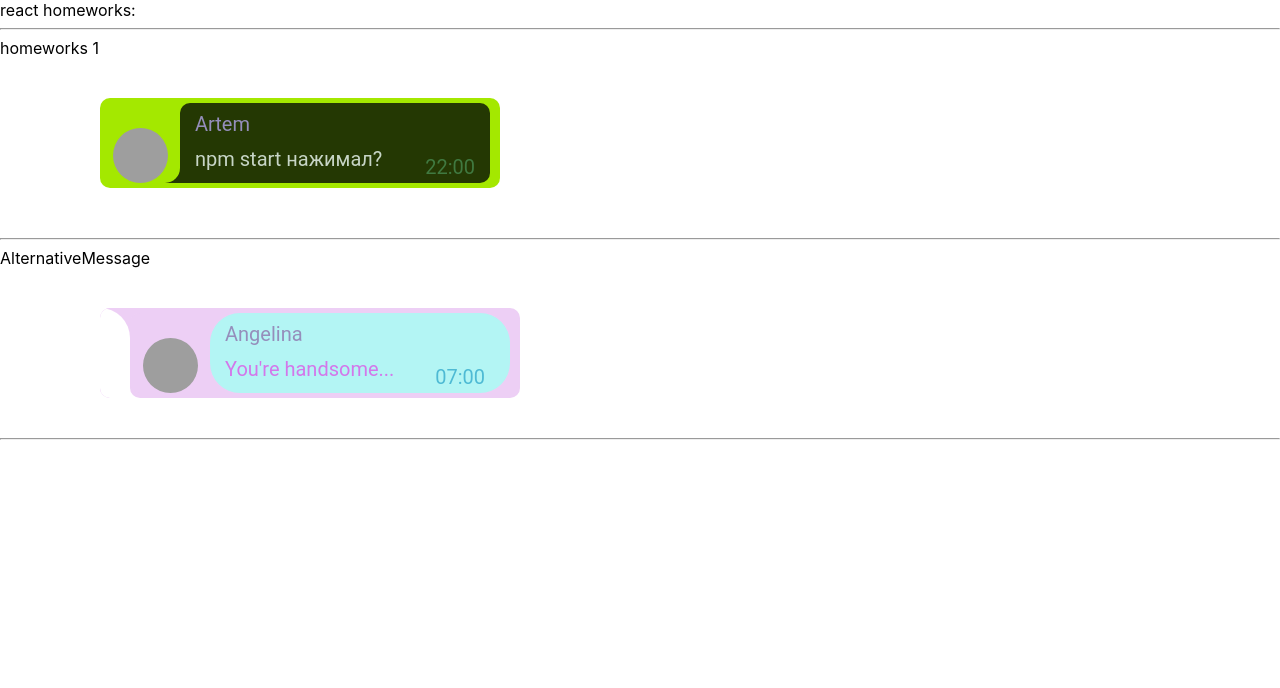
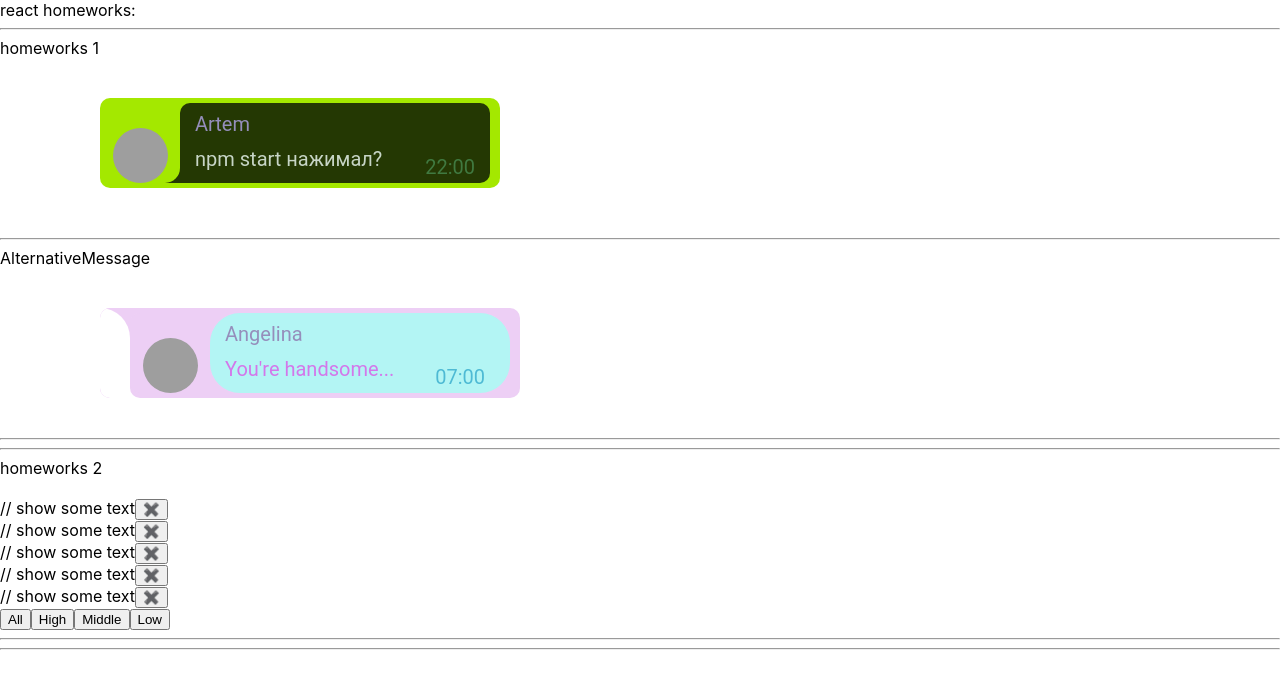
Before and after one commit to tamga05/Homeworks_React, a React (Create React App) app: page / in a window 1280 px wide. Shown: the top 688 px of the page. Built offline with nearby package versions, Linux system fonts and the light colour scheme; grey boxes are pictures that could not be loaded.

Commit message:
add types components markup

```diff
--- a/src/p1-main/m1-ui/u1-app/App.tsx
+++ b/src/p1-main/m1-ui/u1-app/App.tsx
@@ -1,6 +1,7 @@
-import React from 'react'
-import s from './App.module.css'
-import HW1 from '../../../p2-homeworks/h1/HW1'
+import React from 'react';
+import s from './App.module.css';
+import HW1 from '../../../p2-homeworks/h1/HW1';
+import HW2 from '../../../p2-homeworks/h2/HW2';
 
 
 function App() {
@@ -8,13 +9,13 @@ function App() {
         <div className={s.App}>
             <div>react homeworks:</div>
             <HW1/>
-            {/*<HW2/>*/}
+            <HW2/>
             {/*<HW3/>*/}
             {/*<HW4/>*/}
             {/*<HW5/>*/}
 
         </div>
-    )
+    );
 }
 
-export default App
+export default App;
--- a/src/p2-homeworks/h2/Affair.tsx
+++ b/src/p2-homeworks/h2/Affair.tsx
@@ -1,21 +1,31 @@
-import React from 'react'
+import React from 'react';
+import {AffairType} from './HW2';
+import affairs from './Affairs';
+
 
 type AffairPropsType = {
     // key не нужно типизировать
-    affair: any // need to fix any
-    deleteAffairCallback: any // need to fix any
+    affair: AffairType // need to fix any
+    deleteAffairCallback: (_id: number) => void // need to fix any
 }
 
+
 function Affair(props: AffairPropsType) {
-    const deleteCallback = () => {}// need to fix
+    const deleteCallback = () => {
+        // props.deleteAffairCallback();
+        // alert('BUTTON');
+
+
+    };// need to fix
+
 
     return (
         <div>
             // show some text
 
-            <button onClick={deleteCallback}>X</button>
+            <button onClick={deleteCallback}>✖️</button>
         </div>
-    )
+    );
 }
 
-export default Affair
+export default Affair;
--- a/src/p2-homeworks/h2/Affairs.tsx
+++ b/src/p2-homeworks/h2/Affairs.tsx
@@ -1,12 +1,14 @@
-import React from 'react'
-import Affair from './Affair'
-import {AffairType} from './HW2'
+import React from 'react';
+import Affair from './Affair';
+import {AffairPriorityType, AffairType} from './HW2';
+
 
 type AffairsPropsType = { // need to fix any
-    data: any
+    data: Array<AffairType>
     setFilter: any
-    deleteAffairCallback: any
+    deleteAffairCallback: (_id: number) => void
 }
+
 
 function Affairs(props: AffairsPropsType) {
     const mappedAffairs = props.data.map((a: AffairType) => (
@@ -15,12 +17,19 @@ function Affairs(props: AffairsPropsType) {
             affair={a}
             deleteAffairCallback={props.deleteAffairCallback}
         />
-    ))
+    ));
 
-    const setAll = () => {} // need to fix
-    const setHigh = () => {}
-    const setMiddle = () => {}
-    const setLow = () => {}
+
+    const setAll = () => {
+        alert('Button');
+    }; // need to fix
+    const setHigh = () => {
+    };
+    const setMiddle = () => {
+    };
+    const setLow = () => {
+    };
+
 
     return (
         <div>
@@ -32,7 +41,7 @@ function Affairs(props: AffairsPropsType) {
             <button onClick={setMiddle}>Middle</button>
             <button onClick={setLow}>Low</button>
         </div>
-    )
+    );
 }
 
-export default Affairs
+export default Affairs;
--- a/src/p2-homeworks/h2/HW2.tsx
+++ b/src/p2-homeworks/h2/HW2.tsx
@@ -1,41 +1,59 @@
-import React, {useState} from 'react'
-import Affairs from './Affairs'
+import React, {useState} from 'react';
+import Affairs from './Affairs';
+
 
 // types
-export type AffairPriorityType = any // need to fix any
-export type AffairType = any // need to fix any
-export type FilterType = 'all' | AffairPriorityType
+export type AffairPriorityType = 'high' | 'low' | 'middle' | 'all' // need to fix any
+export type AffairType = {
+    _id: number
+    name: string
+    priority: AffairPriorityType
+} // need to fix any
+export type FilterType = AffairPriorityType
+
 
 // constants
-const defaultAffairs: any = [ // need to fix any
+let defaultAffairs: Array<AffairType> = [ // need to fix any
     {_id: 1, name: 'React', priority: 'high'},
     {_id: 2, name: 'anime', priority: 'low'},
     {_id: 3, name: 'games', priority: 'low'},
     {_id: 4, name: 'work', priority: 'high'},
     {_id: 5, name: 'html & css', priority: 'middle'},
-]
+];
+
 
 // pure helper functions
-export const filterAffairs = (affairs: any, filter: any): any => { // need to fix any
-    if (filter === 'all') return affairs
-    else return // need to fix
-}
-export const deleteAffair = (affairs: any, _id: any): any => { // need to fix any
-    return // need to fix
-}
+export const filterAffairs = (affairs: Array<AffairType>, filter: AffairPriorityType): Array<AffairType> => { // need to fix any
+    if (filter === 'high') {
+        return affairs.filter(affairs => affairs.priority === 'high');
+    } else if (filter === 'low') {
+        return affairs.filter(affairs => affairs.priority === 'low');
+    } else if (filter === 'middle') {
+        return affairs.filter(affairs => affairs.priority === 'middle');
+    } else {
+        return affairs;
+    }// need to fix
+};
+
+
+export const deleteAffair = (affairs: Array<AffairType>, _id: number): Array<AffairType> => { // need to fix any
+    return affairs.filter(affairs => affairs._id !== _id);// need to fix
+};
+
 
 function HW2() {
-    const [affairs, setAffairs] = useState<any>(defaultAffairs) // need to fix any
-    const [filter, setFilter] = useState<FilterType>('all')
+    const [affairs, setAffairs] = useState<Array<AffairType>>(defaultAffairs); // need to fix any
+    const [filter, setFilter] = useState<FilterType>('all');
 
-    const filteredAffairs = filterAffairs(affairs, filter)
-    const deleteAffairCallback = (_id: any) => setAffairs(deleteAffair(affairs, _id)) // need to fix any
+    const filteredAffairs = filterAffairs(affairs, filter);
+    const deleteAffairCallback = (_id: number) => setAffairs(deleteAffair(affairs, _id)); // need to fix any
+
 
     return (
         <div>
             <hr/>
-            homeworks 2
-
+            <div>homeworks 2</div>
+            <br/>
             {/*should work (должно работать)*/}
             <Affairs
                 data={filteredAffairs}
@@ -48,7 +66,7 @@ function HW2() {
             {/*<AlternativeAffairs/>*/}
             <hr/>
         </div>
-    )
+    );
 }
 
-export default HW2
+export default HW2;
```
